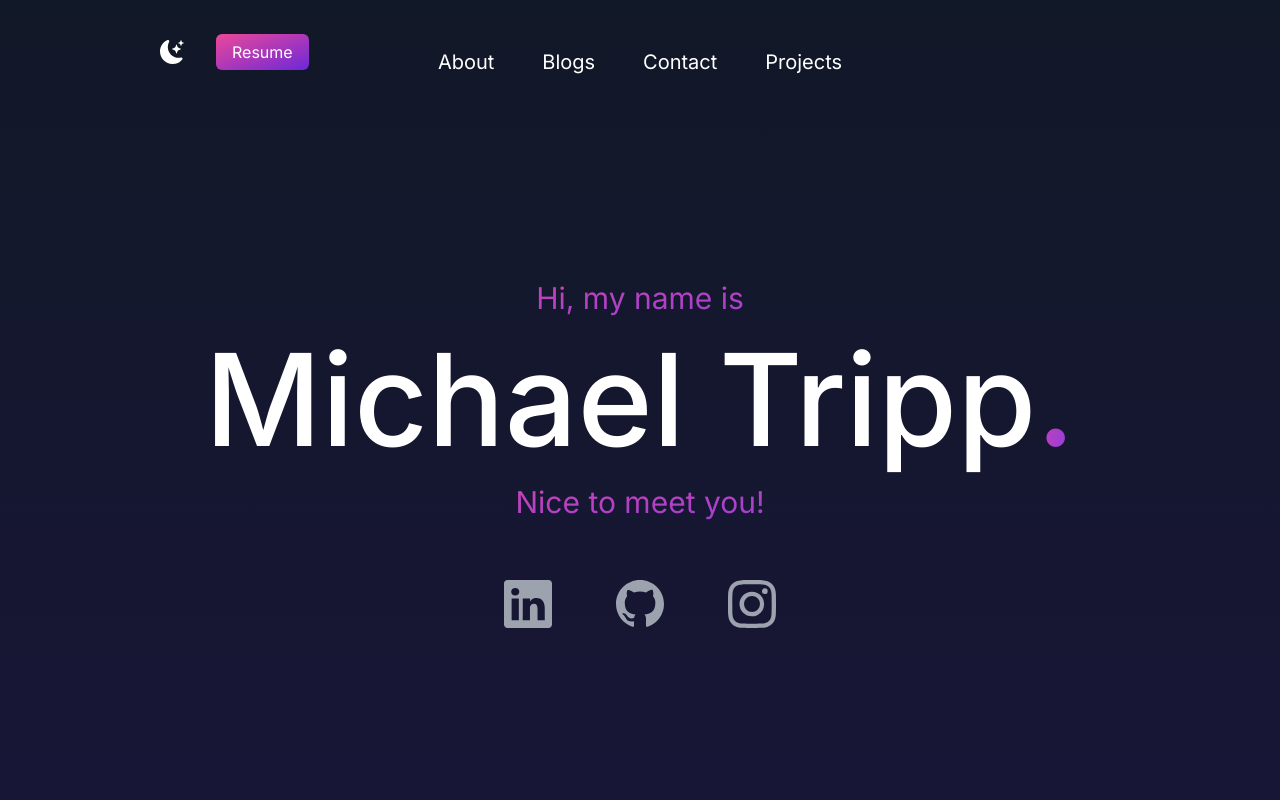
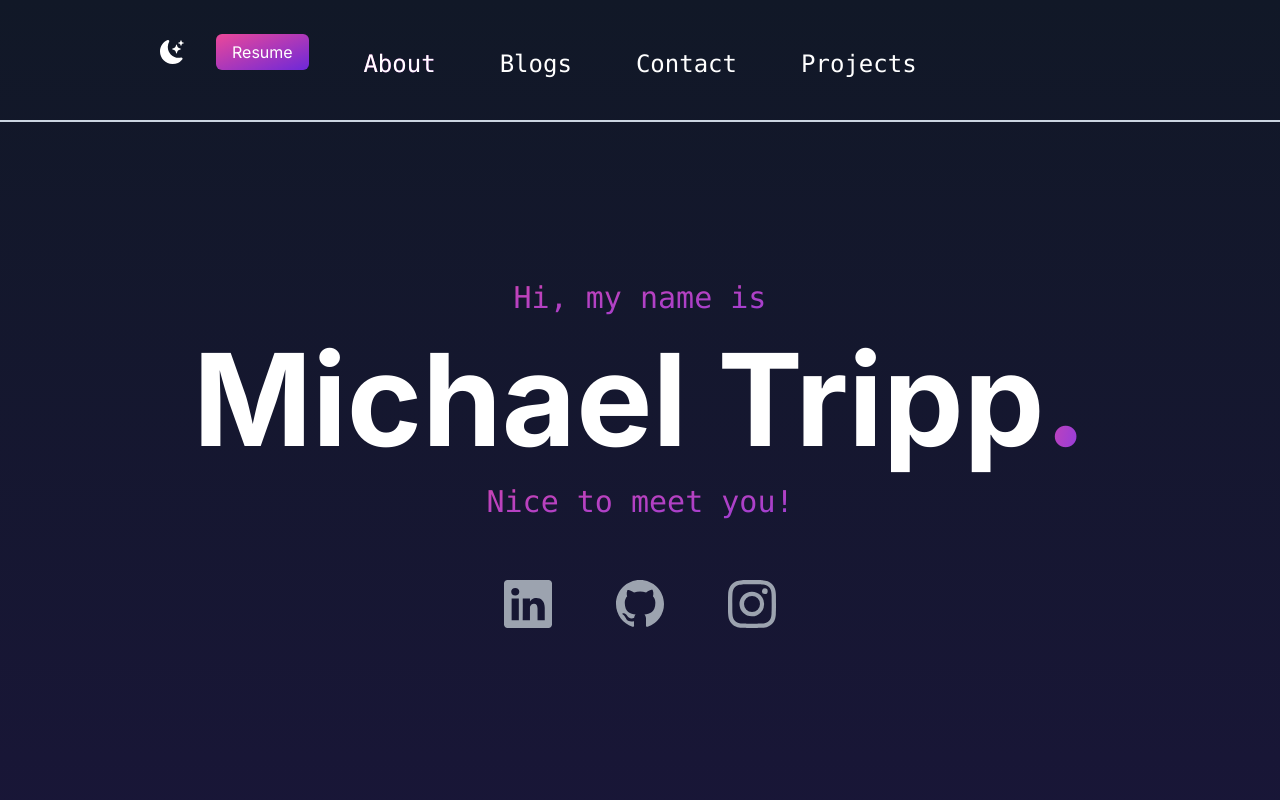
Before and after one commit to mctripp10/mctripp10.github.io, a Next.js app: page / in a window 1280 px wide. Shown: the top 800 px of the page. Built offline with nearby package versions, Linux system fonts and the light colour scheme.

Commit message:
Navbar design changes

```diff
--- a/app/components/NavBar.jsx
+++ b/app/components/NavBar.jsx
@@ -4,28 +4,28 @@ function NavBar() {
     return (
         <div>
             <nav className="w-full fixed top-10 left-0 right-0 z-10">
-                <div className="justify-center px-4 mx-auto lg:max-w md:items-center md:flex md:px-8">
+                <div className="font-mono justify-center px-4 pb-4 mx-auto border-b-2 border-slate-300 lg:max-w md:items-center md:flex md:px-8">
                     <div>
                         <div
                         className={'flex-1 justify-self-center pb-3 mt-8 md:block md:pb-0 md:mt-0'}
                         >
                         <ul className="h-screen md:h-auto items-center justify-center md:flex ">
-                            <li className="pb-6 text-xl text-white py-2 md:px-6 text-center border-b-2 md:border-b-0  hover:bg-purple-900  border-purple-900  md:hover:text-purple-600 md:hover:bg-transparent">
+                            <li className="pb-6 text-2xl text-white py-2 px-8 text-center border-b-2 bg-gradient-to-br from-pink-500 to-violet-600 text-transparent bg-clip-text md:border-b-0">
                             <Link href="#about">
                                 About
                             </Link>
                             </li>
-                            <li className="pb-6 text-xl text-white py-2 px-6 text-center  border-b-2 md:border-b-0  hover:bg-purple-600  border-purple-900  md:hover:text-purple-600 md:hover:bg-transparent">
+                            <li className="pb-6 text-2xl text-white py-2 px-8 text-center  border-b-2 md:border-b-0">
                             <Link href="#blog">
                                 Blogs
                             </Link>
                             </li>
-                            <li className="pb-6 text-xl text-white py-2 px-6 text-center  border-b-2 md:border-b-0  hover:bg-purple-600  border-purple-900  md:hover:text-purple-600 md:hover:bg-transparent">
+                            <li className="pb-6 text-2xl text-white py-2 px-8 text-center  border-b-2 md:border-b-0">
                             <Link href="#contact">
                                 Contact
                             </Link>
                             </li>
-                            <li className="pb-6 text-xl text-white py-2 px-6 text-center  border-b-2 md:border-b-0  hover:bg-purple-600  border-purple-900  md:hover:text-purple-600 md:hover:bg-transparent">
+                            <li className="pb-6 text-2xl text-white py-2 px-8 text-center  border-b-2 md:border-b-0">
                             <Link href="#projects">
                                 Projects
                             </Link>
--- a/app/page.js
+++ b/app/page.js
@@ -52,13 +52,13 @@ export default function Home() {
           </nav>
           <div className="flex h-screen flex-col text-center">
             <div className="m-auto">
-              <h3 className="text-2xl py-5 bg-gradient-to-br from-pink-500 to-violet-600 text-transparent bg-clip-text md:text-3xl">
+              <h3 className="font-mono text-2xl py-5 bg-gradient-to-br from-pink-500 to-violet-600 text-transparent bg-clip-text md:text-3xl">
                 Hi, my name is
               </h3>
-              <h2 className="text-5xl text-black dark:text-white font-medium md:text-9xl">
+              <h2 className="text-5xl text-black dark:text-white font-bold md:text-9xl">
                 Michael Tripp<span className="text-5xl py-5 bg-gradient-to-br from-pink-500 to-violet-600 text-transparent bg-clip-text md:text-9xl">.</span>
               </h2>
-              <h3 className="text-2xl py-5 bg-gradient-to-br from-pink-500 to-violet-600 text-transparent bg-clip-text md:text-3xl">
+              <h3 className="font-mono text-2xl py-5 bg-gradient-to-br from-pink-500 to-violet-600 text-transparent bg-clip-text md:text-3xl">
                 Nice to meet you!
               </h3>
               <div className="text-5xl flex justify-center gap-16 py-10 text-gray-600 dark:text-gray-400">
```
